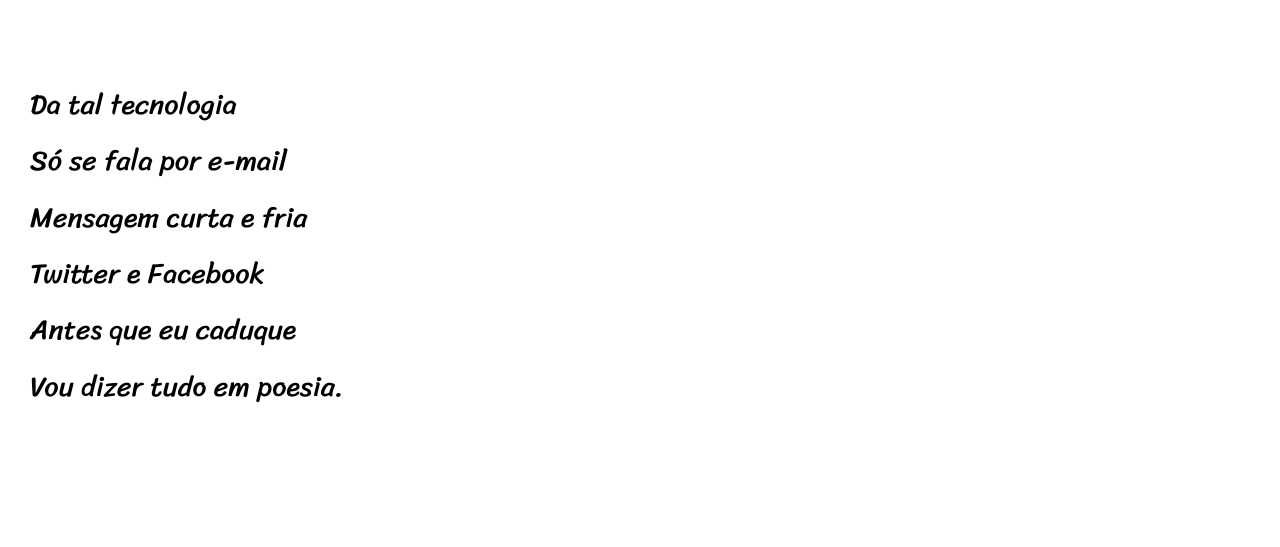
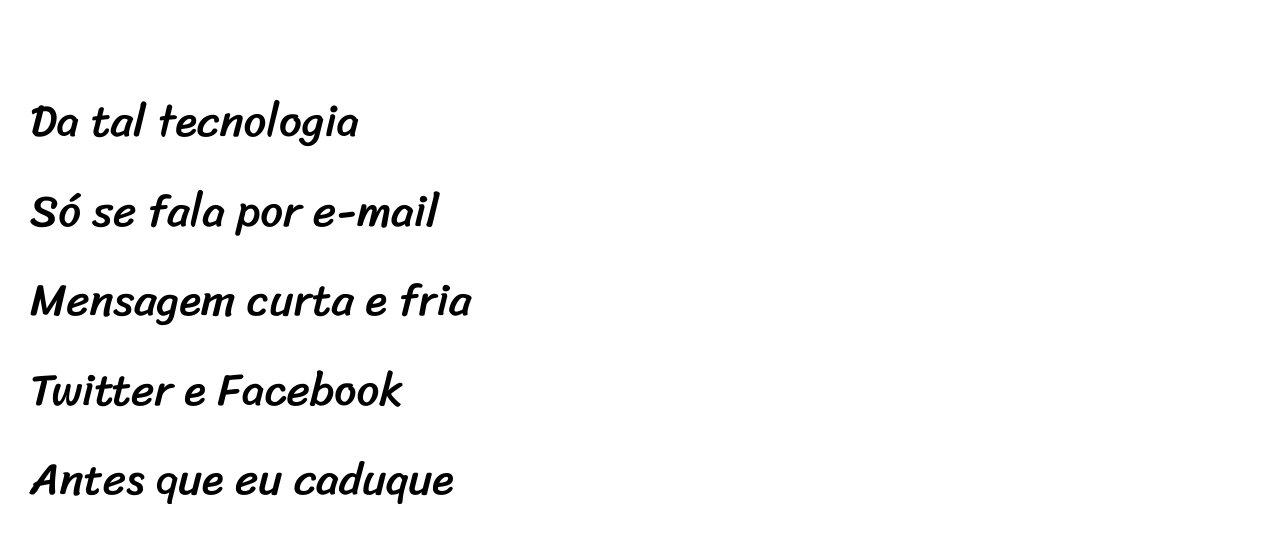
Before and after one commit to Michel-LlMA/projeto-cordel, a plain HTML site: page index.html in a window 1280 px wide. Shown: the part 209-756 px from the top of the page. Drawn offline with Linux system fonts and the light colour scheme.

Commit message:
Update style.css

```diff
--- a/style.css
+++ b/style.css
@@ -52,7 +52,7 @@ section {
     line-height: 2em;
     padding-left: 30px;
     font-family: var(--fonte3);
-    font-size: 2.2vw;
+    font-size: 3.5vw;
 }
 
 section > p {
```
